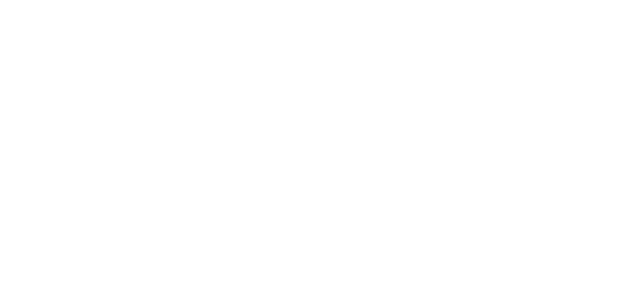
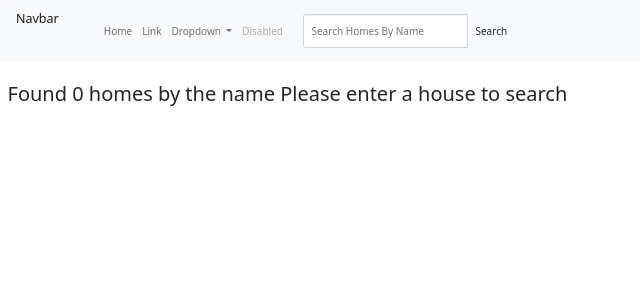
Before and after one commit to Alice-Githui/Homes--DRF, a Django app: page /search in a window 1280 px wide. Before the commit the part shown is empty. Shown: the top 300 px of the page, without its empty margins (0-640 px from the left). Run offline with Django 3.2, Linux system fonts and the light colour scheme; some libraries are stand-ins or nearby versions.

Commit message:
Add search by home name

```diff
--- a/ourhomes/models.py
+++ b/ourhomes/models.py
@@ -43,6 +43,7 @@ class Home(models.Model):
         home=Home.objects.filter(location__name=location)
         return home
 
+
 class Manager(models.Model):
     user=models.OneToOneField(User, on_delete=models.CASCADE, primary_key=True)
 
--- a/ourhomes/templates/files/lhomes.html
+++ b/ourhomes/templates/files/lhomes.html
@@ -0,0 +1,35 @@
+{% extends 'files/base.html' %}
+{% load static %}
+{% load bootstrap3 %}
+{% block content %}
+<div class="container-fluid">
+    <div class="row">
+        {% if homes%}
+          <h2>Found {{ homes|length }} home</h2>
+        {% else %}
+          <h2> Found 0 homes by the name {{message}}</h2>
+        {% endif %}
+
+      </div>
+    <div class="row">
+        <div class="col-md-1"></div>
+        <div class="col-md-10">
+            <div>
+                {% if homes %}
+                <div class="homepage-images">
+                {% for home in homes %}
+                <p>{{home.name}}</p>
+                <p>{{home.occupancy}}</p>
+                <img src="{{home.images.url}}" alt="image of {{home.name}}">
+                {% endfor %}
+
+                </div>
+
+                {% else %}
+                {% endif %}
+            </div>
+        </div>
+    </div>
+</div>
+
+{% endblock %}
--- a/ourhomes/templates/files/onehome.html
+++ b/ourhomes/templates/files/onehome.html
@@ -9,7 +9,6 @@
             <p>Name: {{home.name}}</p>
             <p>Location: {{home.location}}</p>
             <p>Capacity: {{home.capacity}}</p>
-            <p>Location: {{home.location.name}}</p>
             <img src="{{home.images.url}}">
 
         </div>
--- a/ourhomes/templates/navbar.html
+++ b/ourhomes/templates/navbar.html
@@ -30,7 +30,7 @@
       <form class="navbar-form" role="search" action="{% url 'search_results' %}">
 
         <div class="input-group">
-          <input type="text" class="form-control" placeholder="Search Home By Name" name="homes">
+          <input type="text" class="form-control" placeholder="Search Homes By Name" name="homes">
           <div class="input-group-btn">
             <button class="btn btn-default" type="submit">Search</i></button>
           </div>
--- a/ourhomes/views.py
+++ b/ourhomes/views.py
@@ -275,16 +275,17 @@ def oneHome(request, pk):
     return render(request, 'files/onehome.html', {"home":home})
 
 def search_home(request):
-    if 'home' in request.GET and request.GET['home']:
-        location=request.GET.get('home')
-        searched_homes=Home.search_by_location(location)
-        message=f"{location}"
+    if 'homes' in request.GET and request.GET['homes']:
+        search_term=request.GET.get('homes')
+        searched_homes=Home.search_by_name(search_term)
+        message=f"{search_term}"
 
         return render(request, 'files/lhomes.html', {"homes":searched_homes, "message":message})
 
     else:
-        message='Please enter a location to search'
+        message='Please enter a house to search'
         return render(request, 'files/lhomes.html', {"message":message})
+
 
 def allposts(request):
     posts=PostModel.objects.all()
```
